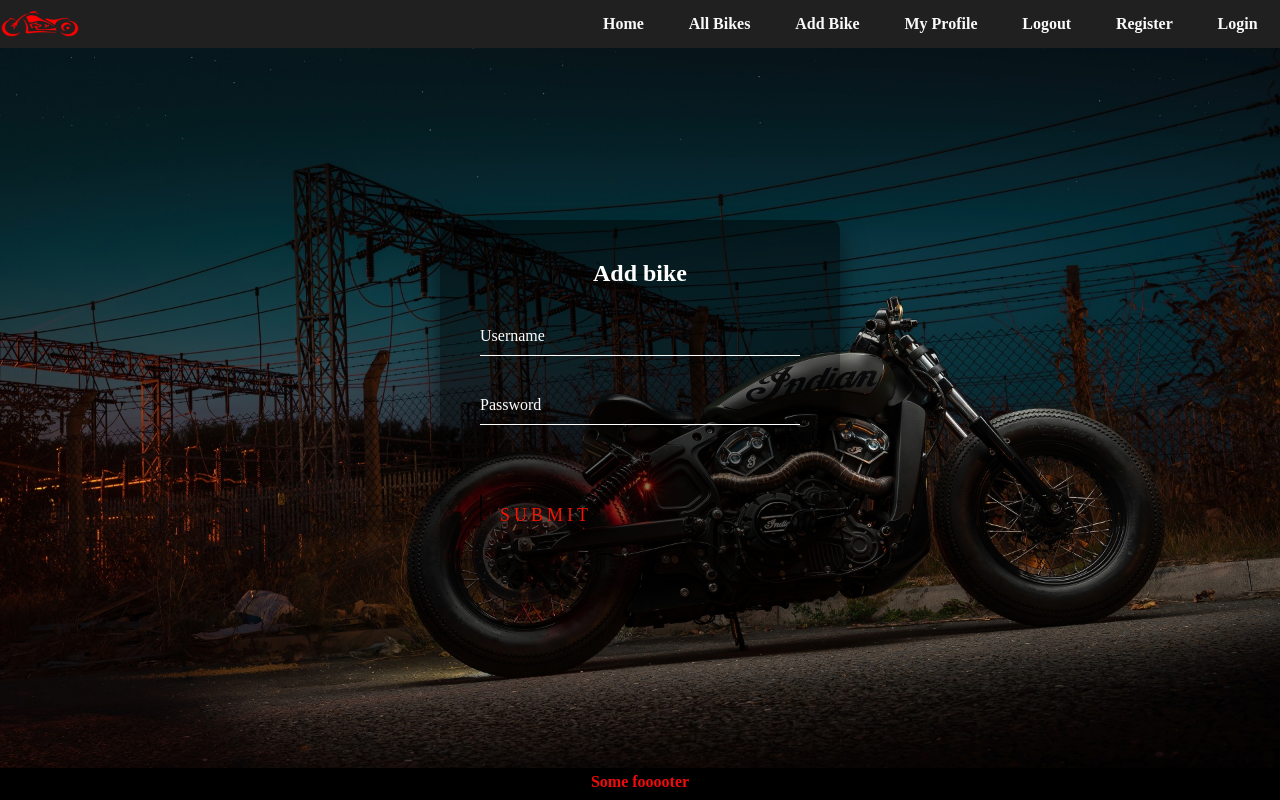
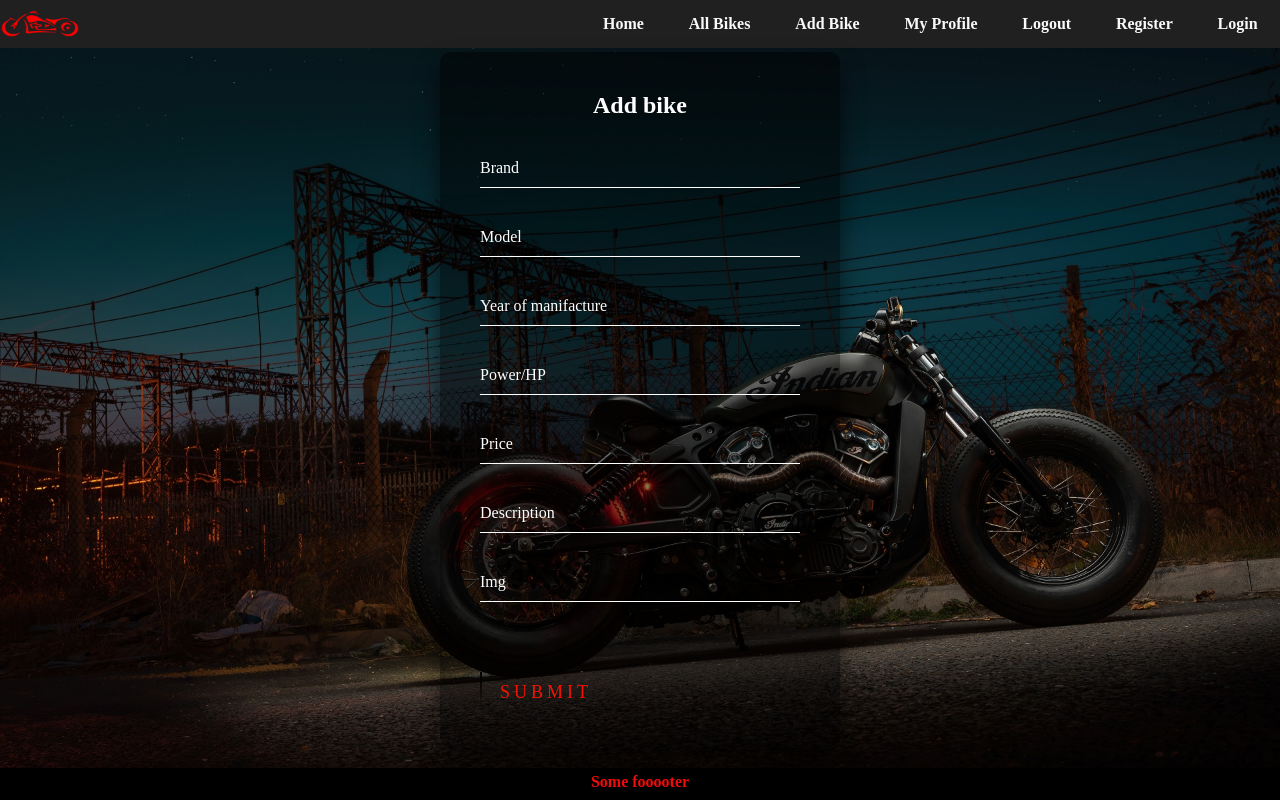
Before and after one commit to 2HEADSs/SPA-Angular, an Angular app in the folder motorcycle-app/: page /bikes/create in a window 1280 px wide. Built offline with nearby package versions, Linux system fonts and the light colour scheme.

Commit message:
update html and css

```diff
--- a/motorcycle-app/src/app/bikes/create-bikes/create-bikes.component.css
+++ b/motorcycle-app/src/app/bikes/create-bikes/create-bikes.component.css
@@ -1,38 +1,40 @@
 html {
     height: 100%;
 }
+
 body {
-    margin:0;
-    padding:0;
+    margin: 0;
+    padding: 20%;
     font-family: sans-serif;
     background: linear-gradient(#141e30, #243b55);
 }
 
-  .login-box {
+.create-box {
     position: absolute;
     top: 50%;
     left: 50%;
+    height: 87%;
     width: 400px;
     padding: 40px;
     transform: translate(-50%, -50%);
-    background: rgba(0,0,0,.5);
+    background: rgba(0, 0, 0, .5);
     box-sizing: border-box;
-    box-shadow: 0 15px 25px rgba(0,0,0,.6);
+    box-shadow: 0 15px 25px rgba(0, 0, 0, .6);
     border-radius: 10px;
 }
 
-  .login-box h2 {
+.create-box h2 {
     margin: 0 0 30px;
     padding: 0;
     color: #fff;
     text-align: center;
 }
 
-  .login-box .user-box {
+.create-box .user-box {
     position: relative;
 }
 
-  .login-box .user-box input {
+.create-box .user-box input {
     width: 100%;
     padding: 10px 0;
     font-size: 16px;
@@ -43,9 +45,10 @@ html {
     outline: none;
     background: transparent;
 }
-  .login-box .user-box label {
+
+.create-box .user-box label {
     position: absolute;
-    top:0;
+    top: 0;
     left: 0;
     padding: 10px 0;
     font-size: 16px;
@@ -54,15 +57,15 @@ html {
     transition: .5s;
 }
 
-  .login-box .user-box input:focus ~ label,
-  .login-box .user-box input:valid ~ label {
+.create-box .user-box input:focus~label,
+.create-box .user-box input:valid~label {
     top: -20px;
     left: 0;
     color: #f40b03;
     font-size: 18px;
 }
 
-  .login-box form a {
+.create-box form a {
     position: relative;
     display: inline-block;
     padding: 10px 20px;
@@ -76,7 +79,7 @@ html {
     letter-spacing: 4px
 }
 
-  .login-box a:hover {
+.create-box a:hover {
     background: #f7f6f5;
     color: #fff;
     border-radius: 5px;
@@ -86,12 +89,12 @@ html {
         0 0 100px #6d6e6e;
 }
 
-  .login-box a span {
+.create-box a span {
     position: absolute;
     display: block;
 }
 
-  .login-box a span:nth-child(1) {
+.create-box a span:nth-child(1) {
     top: 0;
     left: -100%;
     width: 100%;
@@ -104,12 +107,14 @@ html {
     0% {
         left: -100%;
     }
-    50%,100% {
+
+    50%,
+    100% {
         left: 100%;
     }
 }
 
-  .login-box a span:nth-child(2) {
+.create-box a span:nth-child(2) {
     top: -100%;
     right: 0;
     width: 2px;
@@ -123,12 +128,14 @@ html {
     0% {
         top: -100%;
     }
-    50%,100% {
+
+    50%,
+    100% {
         top: 100%;
     }
 }
 
-  .login-box a span:nth-child(3) {
+.create-box a span:nth-child(3) {
     bottom: 0;
     right: -100%;
     width: 100%;
@@ -142,12 +149,14 @@ html {
     0% {
         right: -100%;
     }
-    50%,100% {
+
+    50%,
+    100% {
         right: 100%;
     }
 }
 
-  .login-box a span:nth-child(4) {
+.create-box a span:nth-child(4) {
     bottom: -100%;
     left: 0;
     width: 2px;
@@ -161,7 +170,9 @@ html {
     0% {
         bottom: -100%;
     }
-    50%,100% {
+
+    50%,
+    100% {
         bottom: 100%;
     }
 }
--- a/motorcycle-app/src/app/bikes/create-bikes/create-bikes.component.html
+++ b/motorcycle-app/src/app/bikes/create-bikes/create-bikes.component.html
@@ -1,13 +1,33 @@
-<div class="login-box">
+<div class="create-box">
     <h2>Add bike</h2>
     <form>
         <div class="user-box">
             <input type="text" name="" required="">
-            <label>Username</label>
+            <label>Brand</label>
         </div>
         <div class="user-box">
-            <input type="password" name="" required="">
-            <label>Password</label>
+            <input type="text" name="" required="">
+            <label>Model</label>
+        </div>
+        <div class="user-box">
+            <input type="text" name="" required="">
+            <label>Year of manifacture</label>
+        </div>
+        <div class="user-box">
+            <input type="text" name="" required="">
+            <label>Power/HP</label>
+        </div>
+        <div class="user-box">
+            <input type="text" name="" required="">
+            <label>Price</label>
+        </div>
+        <div class="user-box">
+            <input type="text" name="" required="">
+            <label>Description</label>
+        </div>
+        <div class="user-box">
+            <input type="text" name="" required="">
+            <label>Img</label>
         </div>
         <a href="#">
             <span></span>
```
Lines whose indentation alone changed are shown as unchanged.
